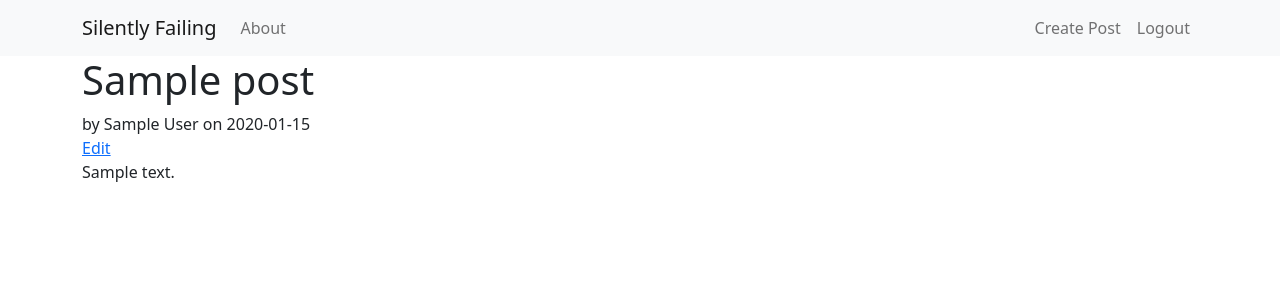
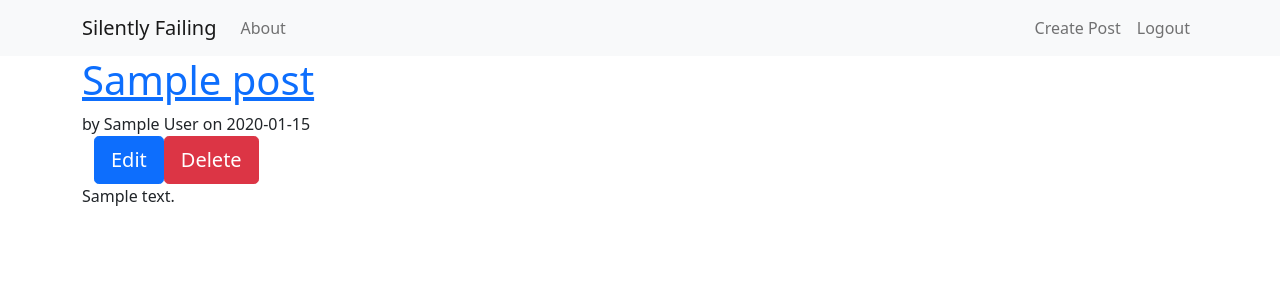
Before and after one commit to mmcintyre1/flask-crud-app, a Flask app: page / in a window 1280 px wide. Shown: the top 300 px of the page. Run offline with Flask 2, Linux system fonts and the light colour scheme; a user stored in the database is signed in; tables that the repository leaves empty hold one stand-in row (values such as "Sample post"); parts of the project's set-up code (start-up, migrations or seed data) failed here and were passed over.

Commit message:
added a post_detail view

```diff
--- a/silentlyfailing/__init__.py
+++ b/silentlyfailing/__init__.py
@@ -8,7 +8,7 @@ from flask_sqlalchemy import SQLAlchemy
 db = SQLAlchemy()
 migrate = Migrate()
 login_manager = LoginManager()
-login_manager.login_view = 'auth.login'
+login_manager.login_view = "sf.login"
 
 
 def create_app():
--- a/silentlyfailing/routes.py
+++ b/silentlyfailing/routes.py
@@ -87,7 +87,6 @@ def create_post():
 @login_required
 def update_post(slug):
     post = get_post(slug)
-
     if request.method == 'POST':
         title = request.form['title']
         body = request.form['body']
@@ -114,7 +113,8 @@ def delete_post(slug):
 
 
 @sf.route("/<slug>")
-def post_detail(post):
+def post_detail(slug):
+    post = get_post(slug)
     return render_template('post_detail.html', post=post)
 
 
--- a/silentlyfailing/templates/index.html
+++ b/silentlyfailing/templates/index.html
@@ -1,25 +1,33 @@
 {% extends 'base.html' %}
-
-{% block header %}
-<h1>{% block title %}Posts{% endblock %}</h1>
-{% if g.user %}
-<a class="action" href="{{ url_for('sf.create_post') }}">New</a>
-{% endif %}
-{% endblock %}
 
 {% block content %}
 {% for post in posts %}
 <article class="post">
   <header>
     <div>
-      <h1>{{ post['title'] }}</h1>
+      <h1>
+        <a href="{{ url_for('sf.post_detail', slug=post['slug']) }}">
+          {{ post['title'] }}
+        </a>
+      </h1>
       <div class="about">by {{ post['author'] }} on {{ post['created_date'].strftime('%Y-%m-%d') }}</div>
     </div>
+
     {% if current_user.is_authenticated %}
-    <a class="action" href="{{ url_for('sf.update_post', slug=post['slug']) }}">Edit</a>
+    <div class="container">
+      <div class="btn-group">
+        <form action="{{ url_for('sf.update_post', slug=post['slug']) }}" method="get">
+          <input class="btn btn-primary btn-lg" type="submit" value="Edit">
+        </form>
+        <form action="{{ url_for('sf.delete_post', slug=post['slug']) }}" method="post">
+          <input class="btn btn-danger btn-lg" type="submit" value="Delete" onclick="return confirm('Are you sure?');">
+        </form>
+      </div>
+    </div>
     {% endif %}
+
   </header>
-  <p class="body">{{ post['body'] }}</p>
+  <p class="body">{{ post['body'] | truncate(256, True)}}</p>
 </article>
 {% if not loop.last %}
 <hr>
```
Also changed, not shown: silentlyfailing/templates/post_detail.html (added, +10 -0 lines).
